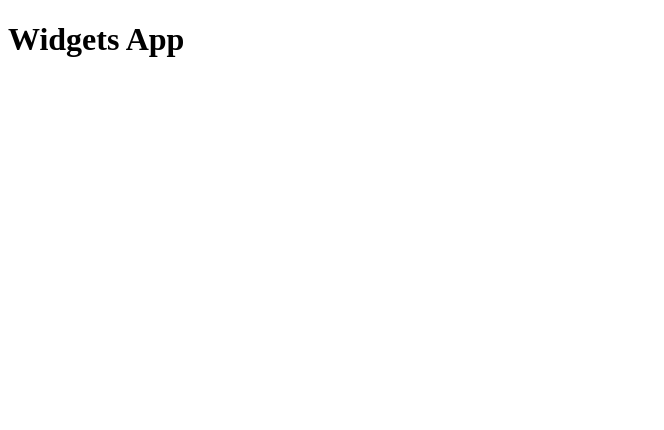
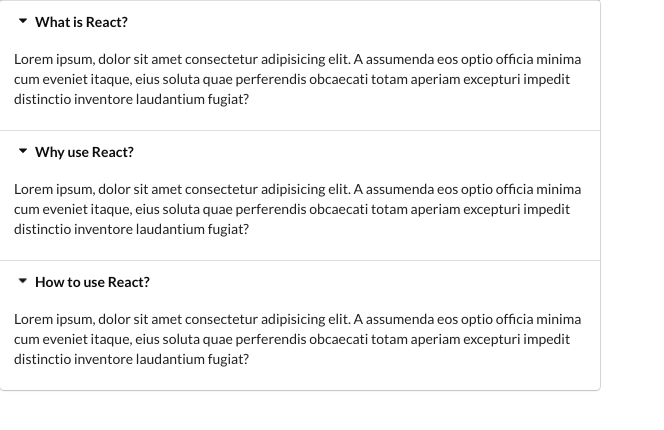
Before and after one commit to builtbyjosh/widgets, a React (Create React App) app: page / in a window 1280 px wide. Shown: the top 430 px of the page, without its empty margins (0-664 px from the left). Built offline with nearby package versions, Linux system fonts and the light colour scheme.

Commit message:
add semantic ui and create Accordion component

```diff
--- a/public/index.html
+++ b/public/index.html
@@ -10,6 +10,7 @@
       content="Web site created using create-react-app"
     />
     <link rel="apple-touch-icon" href="%PUBLIC_URL%/logo192.png" />
+    <link rel="stylesheet" href="https://cdnjs.cloudflare.com/ajax/libs/semantic-ui/2.4.1/semantic.min.css" integrity="sha512-8bHTC73gkZ7rZ7vpqUQThUDhqcNFyYi2xgDgPDHc+GXVGHXq+xPjynxIopALmOPqzo9JZj0k6OqqewdGO3EsrQ==" crossorigin="anonymous" />
     <!--
       manifest.json provides metadata used when your web app is installed on a
       user's mobile device or desktop. See https://developers.google.com/web/fundamentals/web-app-manifest/
--- a/src/App.js
+++ b/src/App.js
@@ -1,5 +1,28 @@
 import React from "react";
+import Accordion from "./components/Accordion";
+
+const items = [
+  {
+    title: "What is React?",
+    content:
+      " Lorem ipsum, dolor sit amet consectetur adipisicing elit. A assumenda eos optio officia minima cum eveniet itaque, eius soluta quae perferendis obcaecati totam aperiam excepturi impedit distinctio inventore laudantium fugiat?",
+  },
+  {
+    title: "Why use React?",
+    content:
+      " Lorem ipsum, dolor sit amet consectetur adipisicing elit. A assumenda eos optio officia minima cum eveniet itaque, eius soluta quae perferendis obcaecati totam aperiam excepturi impedit distinctio inventore laudantium fugiat?",
+  },
+  {
+    title: "How to use React?",
+    content:
+      " Lorem ipsum, dolor sit amet consectetur adipisicing elit. A assumenda eos optio officia minima cum eveniet itaque, eius soluta quae perferendis obcaecati totam aperiam excepturi impedit distinctio inventore laudantium fugiat?",
+  },
+];
 
 export default () => {
-  return <h1>Widgets App</h1>;
+  return (
+    <div>
+      <Accordion items={items}/>
+    </div>
+  );
 };
--- /dev/null
+++ b/src/components/Accordion.js
@@ -0,0 +1,21 @@
+import React from "react";
+
+const Accordion = ({ items }) => {
+  const renderedItems = items.map((item) => {
+    return (
+      <div key={item.title}>
+        <div className="title active">
+          <i className="dropdown icon"></i>
+          {item.title}
+        </div>
+        <div className="content active">
+          <p>{item.content}</p>
+        </div>
+      </div>
+    );
+  });
+
+  return <div className="ui styled accordion">{renderedItems}</div>;
+};
+
+export default Accordion;
```
